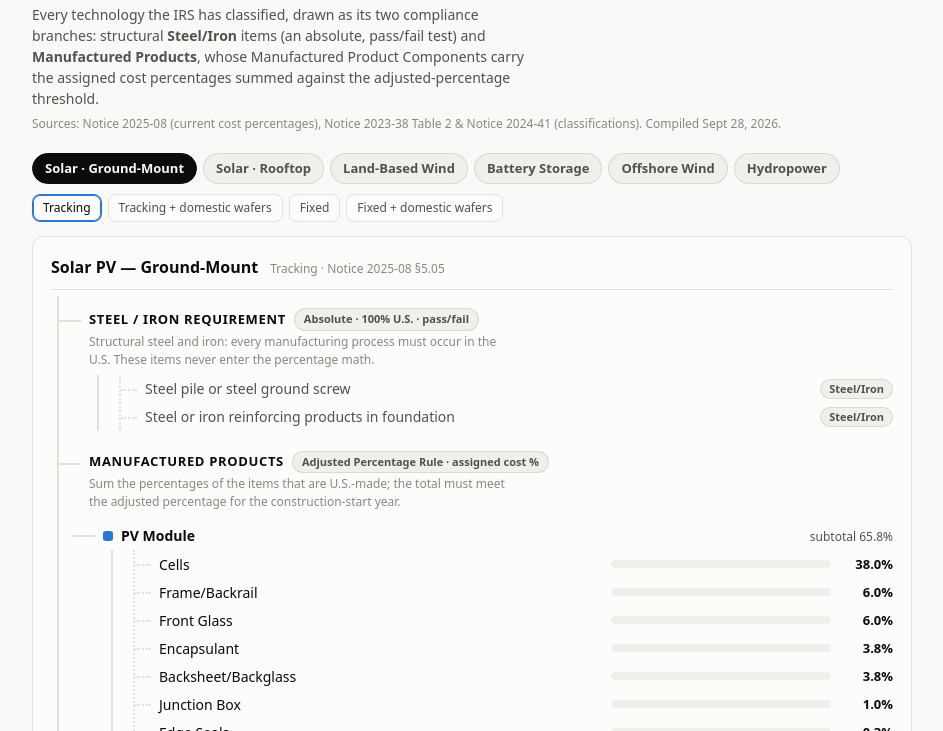
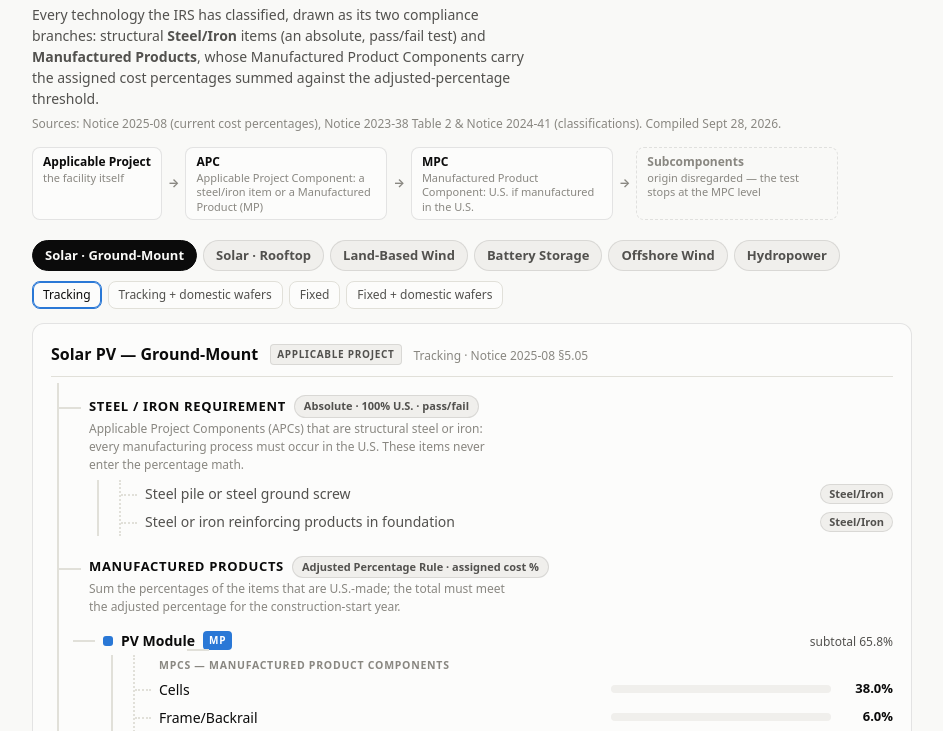
Before and after one commit to employamericanicholas/irs-domestic-content-component-trees, a plain HTML site: page index.html in a window 1280 px wide. Shown: the part 69-800 px from the top of the page, without its empty margins (168-1111 px from the left). Drawn offline with Linux system fonts and the light colour scheme.

Commit message:
Label MPs and MPCs explicitly; add component hierarchy legend
Adds MP tag pills on each manufactured product, an MPC caption on each
component list, an Applicable Project tag on the root, a header legend
showing Applicable Project -> APC -> MPC -> subcomponents (disregarded),
and a footnote on the subcomponent rule (49 CFR 661.5(d)).

Co-Authored-By: Claude Fable 5 <noreply@anthropic.com>

```diff
--- a/index.html
+++ b/index.html
@@ -97,6 +97,17 @@ header .src{font-size:12px; color:var(--muted); margin-top:6px;}
 .total .tv{margin-left:auto; font-variant-numeric:tabular-nums; font-size:15px;}
 .total small{font-weight:500; color:var(--muted);}
 
+.hier{display:flex; flex-wrap:wrap; align-items:stretch; gap:6px; margin-top:14px; font-size:12px;}
+.hier .h{border:1px solid var(--ring); background:var(--surface); border-radius:8px; padding:5px 10px; font-weight:650; color:var(--ink); max-width:180px;}
+.hier .h small{display:block; font-weight:450; color:var(--muted); font-size:11px; line-height:1.3;}
+.hier .arrow{color:var(--muted); font-weight:700; align-self:center;}
+.hier .ghost{border-style:dashed; background:transparent;}
+.hier .ghost, .hier .ghost small{color:var(--muted);}
+.tag{font-size:10px; font-weight:700; letter-spacing:.07em; border-radius:4px; padding:2px 6px; flex:none; align-self:center;}
+.tag.mp{color:#fff;}
+.tag.root{background:var(--steelbg); color:var(--steel); border:1px solid var(--ring); text-transform:uppercase;}
+.leafcap{list-style:none; font-size:10.5px; font-weight:700; letter-spacing:.07em; text-transform:uppercase; color:var(--muted); padding:3px 0 1px 10px;}
+.leaf .ln .np{color:var(--muted); font-weight:400;}
 .notes{margin-top:18px; font-size:12px; color:var(--muted); max-width:76ch;}
 .notes p{margin:0 0 6px;}
 @media (max-width:520px){
@@ -110,6 +121,15 @@ header .src{font-size:12px; color:var(--muted); margin-top:6px;}
   <h1>IRS Domestic Content Safe Harbor &mdash; Component Trees</h1>
   <p>Every technology the IRS has classified, drawn as its two compliance branches: structural <strong>Steel/Iron</strong> items (an absolute, pass/fail test) and <strong>Manufactured Products</strong>, whose Manufactured Product Components carry the assigned cost percentages summed against the adjusted-percentage threshold.</p>
   <div class="src">Sources: Notice 2025-08 (current cost percentages), Notice 2023-38 Table 2 &amp; Notice 2024-41 (classifications). Compiled Sept 28, 2026.</div>
+  <div class="hier" aria-label="Component hierarchy">
+    <span class="h">Applicable Project<small>the facility itself</small></span>
+    <span class="arrow">&rarr;</span>
+    <span class="h">APC<small>Applicable Project Component: a steel/iron item or a Manufactured Product (MP)</small></span>
+    <span class="arrow">&rarr;</span>
+    <span class="h">MPC<small>Manufactured Product Component: U.S. if manufactured in the U.S.</small></span>
+    <span class="arrow">&rarr;</span>
+    <span class="h ghost">Subcomponents<small>origin disregarded &mdash; the test stops at the MPC level</small></span>
+  </div>
 </header>
 
 <div class="tabs" id="tabs" role="tablist" aria-label="Technology"></div>
@@ -125,6 +145,7 @@ header .src{font-size:12px; color:var(--muted); margin-top:6px;}
   <p><strong>&dagger; Production</strong> is the cost of manufacturing the parent product itself; it counts only if <em>every</em> listed MPC of that product is domestically produced (Notice 2023-38 &sect;3.03(2)).</p>
   <p>Under the elective safe harbor the listed items are exclusive and exhaustive: a listed item that is absent or foreign counts as zero, and unlisted items are disregarded. Solar variants labeled &ldquo;+ domestic wafers&rdquo; may be used only when the modules incorporate c-Si cells made from U.S.-manufactured wafers.</p>
   <p>Offshore wind and hydropower have classification trees only &mdash; no assigned percentages exist, so their Domestic Cost Percentage must be computed from manufacturers&rsquo; actual direct costs.</p>
+  <p><strong>The hierarchy stops at MPCs.</strong> An MPC counts as U.S.-made if it was manufactured in the United States <em>&ldquo;regardless of the origin of its subcomponents&rdquo;</em> (Notice 2023-38 &sect;3.03, adopting 49 CFR 661.5(d)). A blade molded and cured at a U.S. plant from imported fiberglass and resin is a U.S. MPC at its full percentage; an imported blade made of American materials is foreign.</p>
 </div>
 </div>
 
@@ -252,6 +273,7 @@ function renderAll(){
 
   const root = document.getElementById("rootrow"); root.textContent = "";
   root.appendChild(el("span","t", t.name));
+  root.appendChild(el("span","tag root","Applicable Project"));
   root.appendChild(el("span","v", t.variants[varIdx] + "  ·  " + t.src));
   if (t.noPct) root.appendChild(el("span","nopct","No assigned percentages — actual direct-cost method required"));
 
@@ -267,7 +289,7 @@ function renderAll(){
   sh.appendChild(el("span","bt","Steel / Iron Requirement"));
   const sbadge = el("span","badge abs","Absolute · 100% U.S. · pass/fail"); sh.appendChild(sbadge);
   sb.appendChild(sh);
-  sb.appendChild(el("p","bnote","Structural steel and iron: every manufacturing process must occur in the U.S. These items never enter the percentage math."));
+  sb.appendChild(el("p","bnote","Applicable Project Components (APCs) that are structural steel or iron: every manufacturing process must occur in the U.S. These items never enter the percentage math."));
   const slist = el("ul","leaves");
   const steelRows = t.steel.filter(s => s.v[varIdx] != null);
   if (steelRows.length === 0){
@@ -299,6 +321,10 @@ function renderAll(){
     const head = el("div","mphead");
     const dot = el("span","dot"); dot.style.background = t.noPct ? "var(--muted)" : color; head.appendChild(dot);
     head.appendChild(el("span","mn", mp.n));
+    const mptag = el("span","tag mp","MP");
+    mptag.style.background = t.noPct ? "var(--muted)" : color;
+    mptag.title = "Manufactured Product — an Applicable Project Component that is not steel/iron";
+    head.appendChild(mptag);
     if (!t.noPct){
       const sub = rows.reduce((a,r)=>a + r[1+varIdx], 0);
       head.appendChild(el("span","sub","subtotal " + fmt(sub)));
@@ -307,11 +333,18 @@ function renderAll(){
     const ul = el("ul","leaves");
     if (rows.length === 0){
       const li = el("li","leaf plain");
-      li.appendChild(el("span","ln","Single manufactured product — no separately listed components"));
+      li.appendChild(el("span","ln","Single manufactured product — no separately listed MPCs"));
       ul.appendChild(li);
-    } else rows.forEach(r => {
+    } else {
+      ul.appendChild(el("li","leafcap","MPCs — Manufactured Product Components"));
+      rows.forEach(r => {
       const li = el("li","leaf");
-      li.appendChild(el("span","ln", r[0]));
+      const ln = el("span","ln", r[0]);
+      if (r[0].startsWith("Production")){
+        const np = el("span","np"," — production cost of the MP itself, not an MPC");
+        ln.appendChild(np);
+      }
+      li.appendChild(ln);
       if (!t.noPct){
         const v = r[1+varIdx];
         const track = el("span","bartrack");
@@ -323,7 +356,8 @@ function renderAll(){
         li.title = mp.n + " › " + r[0] + ": " + fmt(v) + " of total manufactured products cost";
       }
       ul.appendChild(li);
-    });
+      });
+    }
     const limb = el("div","limb"); limb.appendChild(ul); mpEl.appendChild(limb);
     mb.appendChild(mpEl);
   });
```
